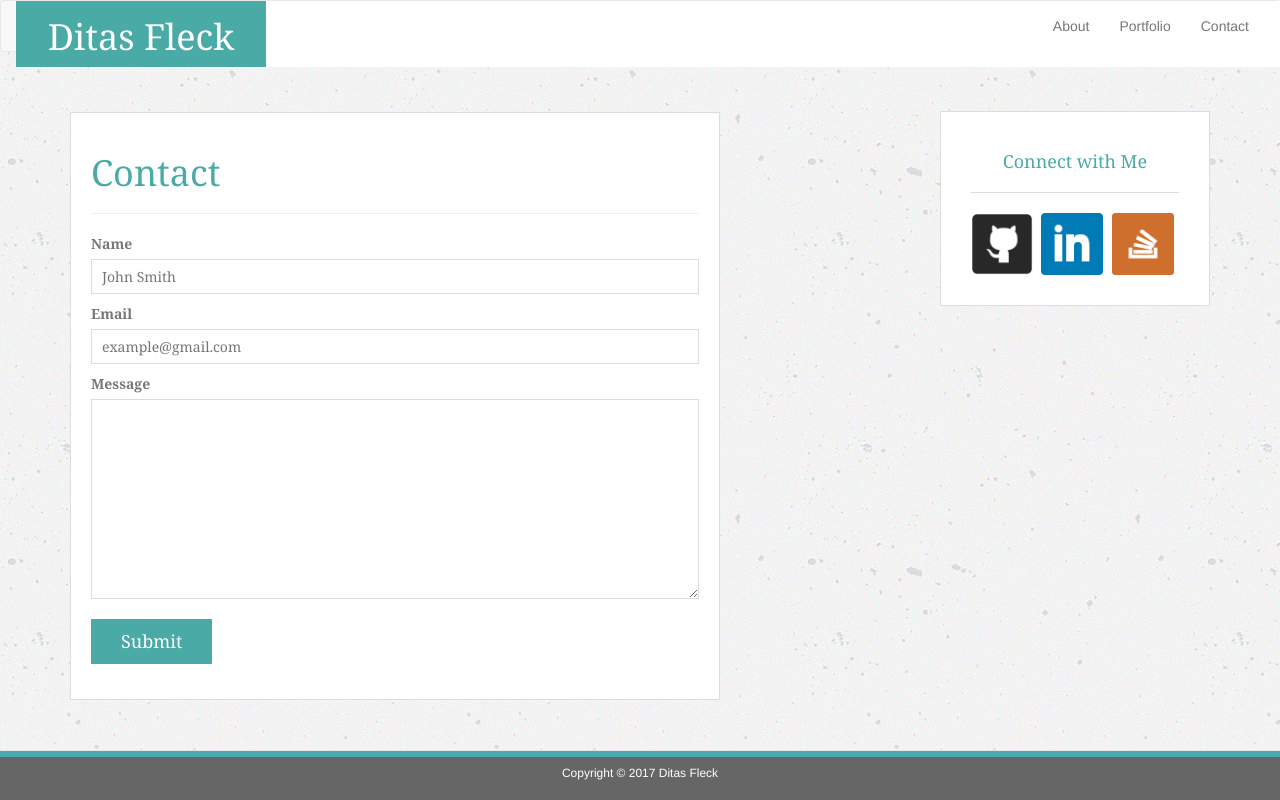
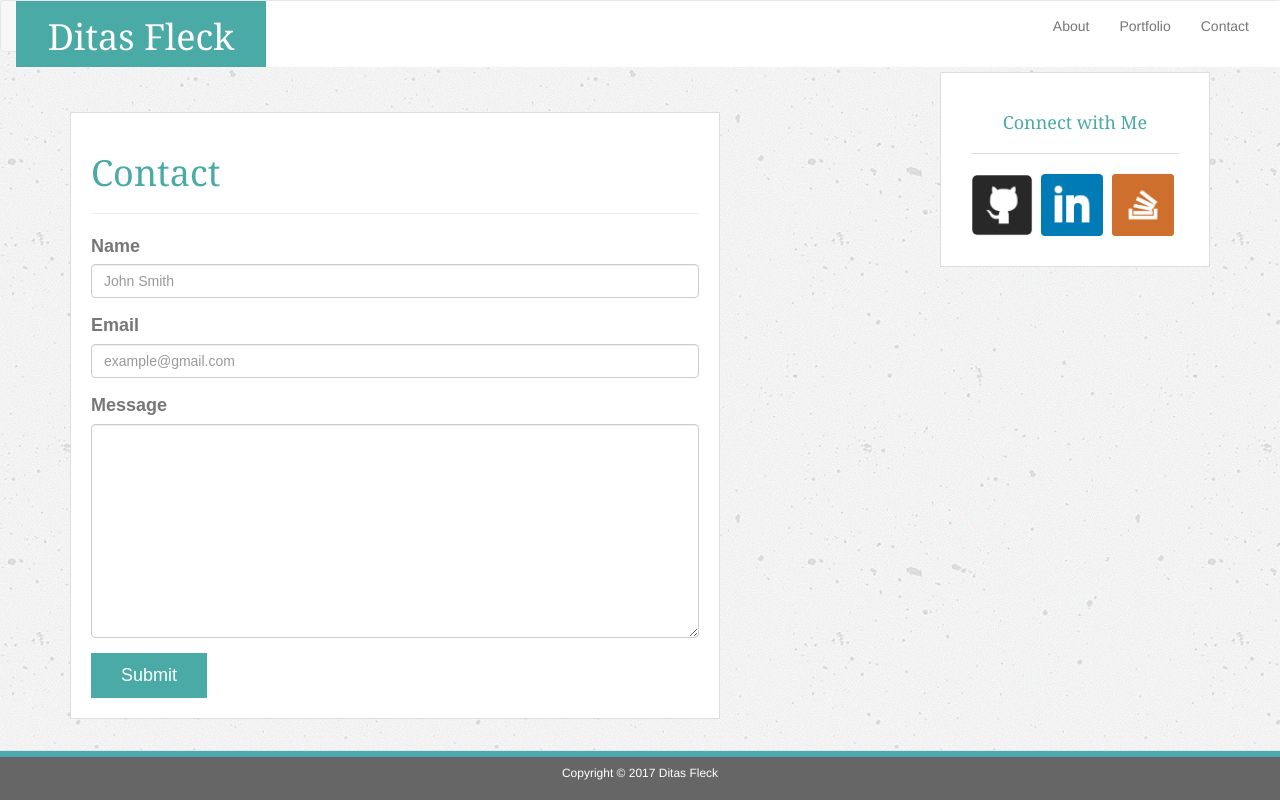
Before and after one commit to DAKINS1/Bootstrap-Portfolio, a plain HTML site: page contact.html in a window 1280 px wide. Drawn offline with nearby package versions, Linux system fonts and the light colour scheme.

Commit message:
fixed footer

```diff
--- a/assets/css/style.css
+++ b/assets/css/style.css
@@ -7,7 +7,7 @@ body {
 
 .container { /*about me and contact me*/
     width: 100%;
-    margin: 0 auto;
+
 }
 
 h1,
@@ -48,20 +48,19 @@ p {
 }
 
 li {
-        color: #777;
+    color: #777;
 }
 
 /*sidebar*/
 .col-wrap2 {
     float: right;
     padding: 30px;
-    margin-bottom: 20px;
+    margin-bottom: 100px;
     background: #fff;
     border: 1px solid #ddd;
     text-align: center;
-    margin-top: 39px;
     color: #4aaaa5;
-        font-family: Georgia, Times, "Times New Roman", serif;
+    font-family: Georgia, Times, "Times New Roman", serif;
 }
 
 /*sidebar social icons*/
@@ -89,7 +88,7 @@ h4 { /*connect with me*/
     margin-top: 40px;
     color: #4aaaa5;
     font-family: Georgia, Times, "Times New Roman", serif;
-    margin-bottom: 5px;
+
 }
 
 /*portfolio page */
@@ -130,35 +129,10 @@ h4 { /*connect with me*/
     margin-right: 25px;
 }
 
-/*contact page*/
-#contact-form ul {
-    margin-bottom: 20px;
-}
-
-#contact-form li {
-    margin-bottom: 10px;
-            color: #777;
-}
-
-label,
-input[type=text],
-input[type=email],
-textarea {
-    display: block;
-    width: 100%;
-}
-
-input[type=text],
-input[type=email],
-textarea {
-    height: 35px;
-    padding: 0 10px;
-    font-size: 14px;
-    border: 1px solid #ddd;
-}
-
-textarea {
-    height: 200px;
+#contact-form {
+    font-family: Arial, "Helvetica Neue", Helvetica, sans-serif;
+    color: #777;
+    font-size: 18px;
 }
 
 input[type=submit] {
@@ -171,6 +145,7 @@ input[type=submit] {
 }
 
 #footer {
+    clear: both;
     font-size: 12px;
     color: #fff;
     text-align: center;
@@ -195,11 +170,8 @@ nav a:hover {
 }
 /*end of hover styling */
 
-@media screen and (max-width: 980px) {
 
-#logo {
-     color: red;
-}
+@media only screen and (max-width: 980px) {
 
 .auth-image {
     width: 100%;
@@ -216,11 +188,7 @@ nav a:hover {
 }
 }
 
-@media screen and (max-width: 768px) {
-
-#logo {
-     color: blue;
-}
+@media only screen and (max-width: 768px) {
 
 .col-wrap2 {
     float: left;
@@ -245,19 +213,17 @@ nav a:hover {
 }
 
 .navbar-header {
-        position: static;
         float: none !important;
         width: 100%;
         text-align: center;
-        padding-right: 0;
     }
+
+    ul li {
+    text-align: center;
+}
 }
 
-@media screen and (max-width: 640px) {
-
-#logo {
-     color: green;
-}
+@media only screen and (max-width: 640px) {
 
 .col-wrap2 {
     width: 100%;
@@ -281,7 +247,4 @@ nav a:hover {
     position: static;
 }
 
-ul li {
-    text-align: center;
 }
-}
--- a/contact.html
+++ b/contact.html
@@ -3,14 +3,11 @@
 <head>
 <meta charset="UTF-8">
     <title>Contact page</title>
+    <meta name="viewport" content="width=device-width, initial-scale=1">
     <link rel="stylesheet" type="text/css" href="assets/css/reset.css">
     <link rel="stylesheet" type="text/css" href="assets/css/style.css">
-    <meta name="viewport" content="width=device-width, initial-scale=1.0">
+
     <link rel="stylesheet" href="https://maxcdn.bootstrapcdn.com/bootstrap/3.3.7/css/bootstrap.min.css" integrity="sha384-BVYiiSIFeK1dGmJRAkycuHAHRg32OmUcww7on3RYdg4Va+PmSTsz/K68vbdEjh4u" crossorigin="anonymous">
-    <!-- Latest compiled and minified Jquery -->
-    <script src="https://code.jquery.com/jquery-3.2.1.min.js" integrity="sha256-hwg4gsxgFZhOsEEamdOYGBf13FyQuiTwlAQgxVSNgt4" crossorigin="anonymous"></script>
-    <!-- Latest compiled and minified JavaScript -->
-    <script src="https://maxcdn.bootstrapcdn.com/bootstrap/3.3.7/js/bootstrap.min.js" integrity="sha384-Tc5IQib027qvyjSMfHjOMaLkfuWVxZxUPnCJA7l2mCWNIpG9mGCD8wGNIcPD7Txa" crossorigin="anonymous"></script>
 
 </head>
 <!--navigation bar -->
@@ -43,21 +40,20 @@
         <div class="col-wrap">
             <h1>Contact</h1>
     <hr>
+        <form id="contact-form">
         <div class="form-group">
-        <form id="contact-form">
-        <ul>
-            <li><label for="name">Name</label>
-                <input type="text" id="name" placeholder="John Smith" required="required"></li>
-
-            <li><label for="email">Email</label>
-                <input type="email" id="email" placeholder="example@gmail.com" required="required"></li>
-
-            <li><label for="message">Message</label>
-                <textarea id="message" name="message" required="required"></textarea></li>
-        </ul>
+        <label for="exampleInputEmail1">Name</label>
+        <input type="name" class="form-control" id="exampleInputEmail1" aria-describedby="emailHelp" placeholder="John Smith"></div>
+        <div class="form-group">
+        <label for="exampleInputEmail1">Email</label>
+        <input type="email" class="form-control" id="exampleInputEmail1" aria-describedby="emailHelp" placeholder="example@gmail.com"></div>
+         <div class="form-group">
+        <label for="exampleTextarea">Message</label>
+        <textarea class="form-control" id="exampleTextarea" rows="10"></textarea>
+        </div>
             <input type="submit">
         </form>
-    </div>    <!--form group-->
+
     </div>    <!--col-wrap-->
     </div>    <!--col-sm-8-->
 
@@ -79,5 +75,10 @@
     </div>
     </nav>
 
+    <!-- Latest compiled and minified Jquery -->
+    <script src="https://code.jquery.com/jquery-3.2.1.min.js" integrity="sha256-hwg4gsxgFZhOsEEamdOYGBf13FyQuiTwlAQgxVSNgt4" crossorigin="anonymous"></script>
+    <!-- Latest compiled and minified JavaScript -->
+    <script src="https://maxcdn.bootstrapcdn.com/bootstrap/3.3.7/js/bootstrap.min.js" integrity="sha384-Tc5IQib027qvyjSMfHjOMaLkfuWVxZxUPnCJA7l2mCWNIpG9mGCD8wGNIcPD7Txa" crossorigin="anonymous"></script>
+
 </body>
 </html>
```
Also changed, not shown: index.html (+8 -6 lines), portfolio.html (+6 -5 lines).
